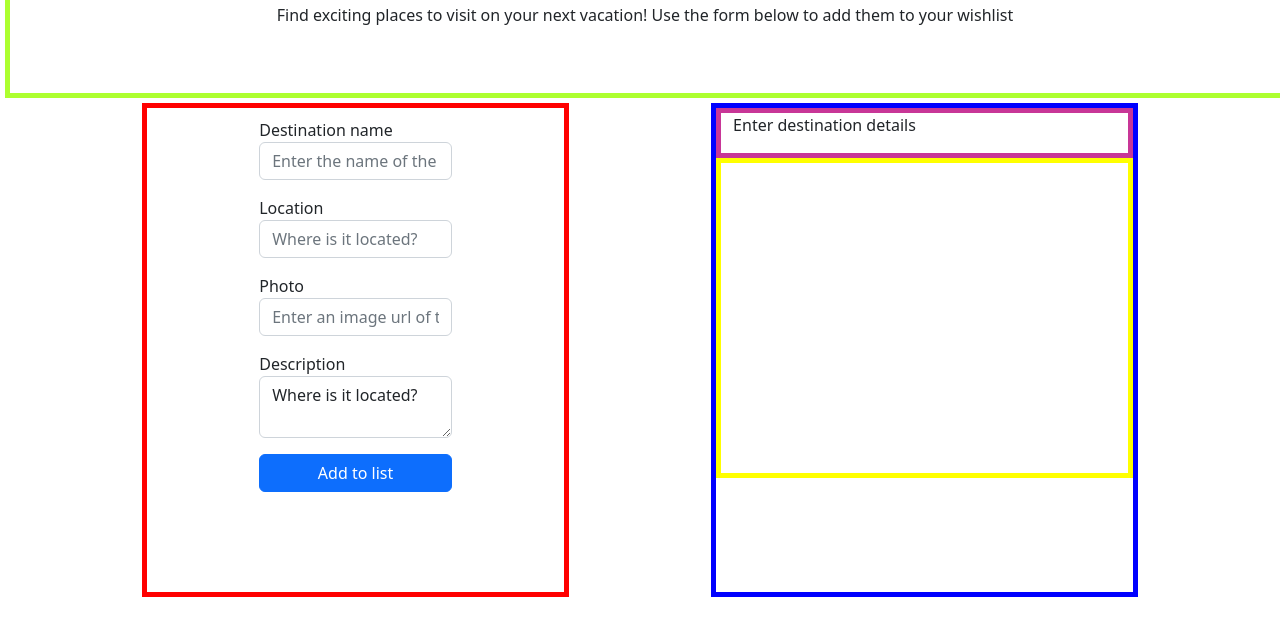
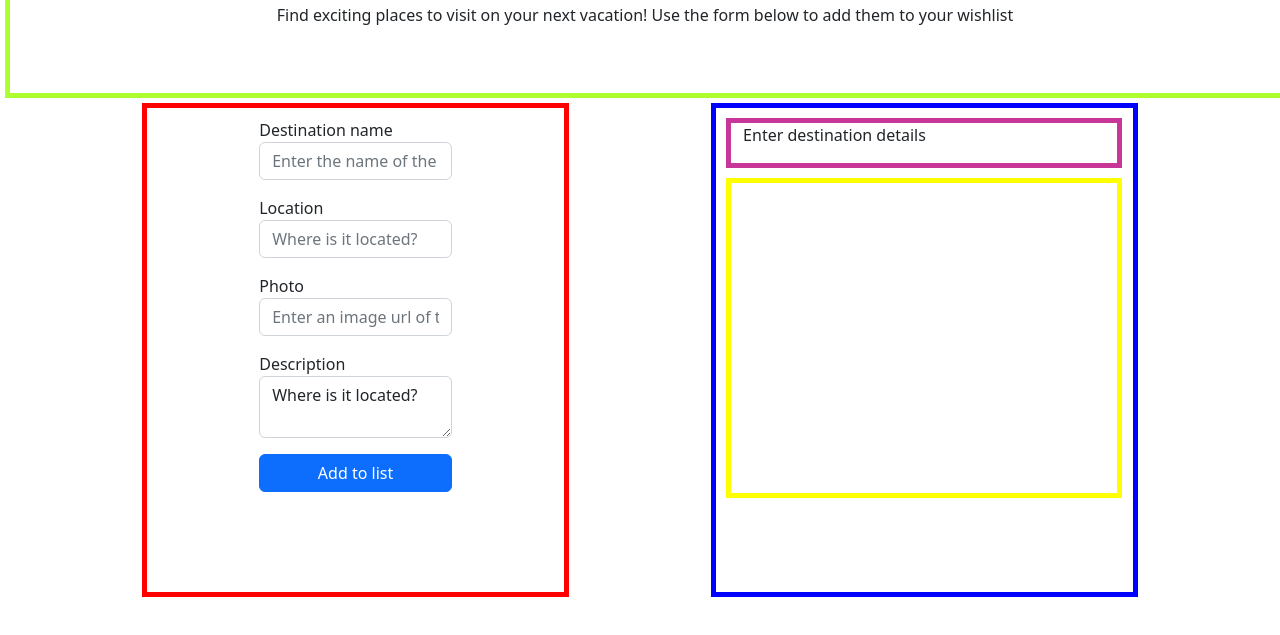
Before and after one commit to aguilkal/destination-wishlist, a plain HTML site: page index.html in a window 1280 px wide. Shown: the part 113-748 px from the top of the page. Drawn offline with nearby package versions, Linux system fonts and the light colour scheme.

Commit message:
updates to css

```diff
--- a/style.css
+++ b/style.css
@@ -18,14 +18,18 @@
   }
   #blue{
     border-color: blue;
+    position: relative;
   }
   #purple{
     border-color: #c83697;
+    width: 95%;
+    margin: 10px 10px 0 10px;
   }
   #yellow{
     border-color: yellow;
     height: 40vh;
-
+    width: 95%;
+    margin: 10px;
   }
   #space-box{
     justify-content: space-evenly;
```
